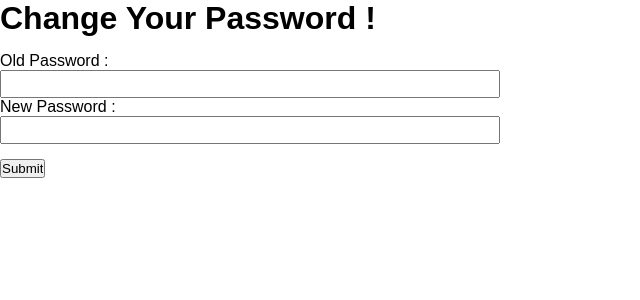
After one commit to 4b0d3/Turbo, a PHP site: the page made by views/userPass.html.twig in a window 1280 px wide. The commit adds this page. Shown: the top 300 px of the page, without its empty margins (0-640 px from the left). Run offline with PHP 8.4, Linux system fonts and the light colour scheme; the template is opened without the code that fills it, so the values that code supplies are empty; some libraries are stand-ins or nearby versions.

Commit message:
changer mdp user

```diff
--- /dev/null
+++ b/public/css/userPass.css
@@ -0,0 +1,11 @@
+div.input-box {
+    margin: 15px 0;
+    display: flex;
+    flex-flow: column nowrap;
+}
+
+div.input-box > input {
+    max-width: 500px;
+    padding: 3px;
+    font-size: 1rem;
+}
--- a/public/index.php
+++ b/public/index.php
@@ -5,7 +5,7 @@ include("../vendor/autoload.php");
 use App\Router\Router;
 
 
-define('HOST', "http://TODO/Projet/public/");
+define('HOST', "/Turbo/public/");
 define('STYLESHEETS', HOST . "css/");
 define('JAVASCRIPTS', HOST . "javascript/");
 define('UPLOADS', HOST . "uploads/");
@@ -16,7 +16,7 @@ $router = new Router();
 $route = isset($_REQUEST["route"]) ? "/" . $_REQUEST["route"] : "/fr/";
 
 session_start();
-$_SESSION["id"] = 1;
+$_SESSION["id"] = 3;
 
 $router
     ->get("/admin/scooters", "Admin\\Scooters@get", "AdminScooter")
@@ -27,4 +27,6 @@ $router
     ->post("/[a:lang]/register", "Register@post")
     ->get("/[a:lang]/shop", "Shop@get", "Shop")
     ->get("/test", "Test@get")
+    ->get("/user/[i:id]/password", "UserPass@get")
+    ->post("/user/[i:id]/password", "UserPass@post")
     ->run($route);
--- a/src/Controllers/LoginController.php
+++ b/src/Controllers/LoginController.php
@@ -6,7 +6,7 @@ use App\Database\Database;
 
 class LoginController extends BaseController {
     public function get() {
-        $this->display("login.html.twig", ["user" => "ok"]);
+        $this->display("login.html.twig");
     }
 
     public function post() {
--- a/src/Router/Router.php
+++ b/src/Router/Router.php
@@ -31,7 +31,7 @@ class Router {
     {
 
         $match = $this->router->match($route);
-
+        dump($match);
         if($match !== false && isset($match['target'])) {
             $controllerName = "\\App\\Controllers\\" . explode("@", $match['target'])[0] . "Controller";
             $action = explode("@", $match['target'])[1];
--- /dev/null
+++ b/views/userPass.html.twig
@@ -0,0 +1,23 @@
+{% extends "templates/base.html.twig" %}
+
+{% block stylesheets %}
+    <link rel="stylesheet" href="{{ STYLESHEETS }}userPass.css">
+{% endblock stylesheets %}
+
+{% block body %}
+    <main>
+        <form action="{{ HERE }}" method="post">
+            <h1>Change Your Password !</h1>
+            <div class="input-box">
+                <label for="password">Old Password :</label>
+                <input type="password" name="password" id="password" value="{{ form.password ?? '' }}">
+                <label for="confirmEmail">New Password :</label>
+                <input type="password" name="newpassword">
+                {% if error.message is defined %}<p class="inputError">{{ error.message }}</p>{% endif %}
+            </div>
+
+            <input type="submit">
+            {% if success.message is defined %}<p class="inputError">{{ success.message }}</p>{% endif %}
+        </form>
+    </main>
+{% endblock body %}
```
Also changed, not shown: src/Controllers/UserPassController.php (added, +50 -0 lines), public/.htaccess, src/Controllers/BaseController.php (line endings or trailing spaces), src/Models/UserPass.php (added).
